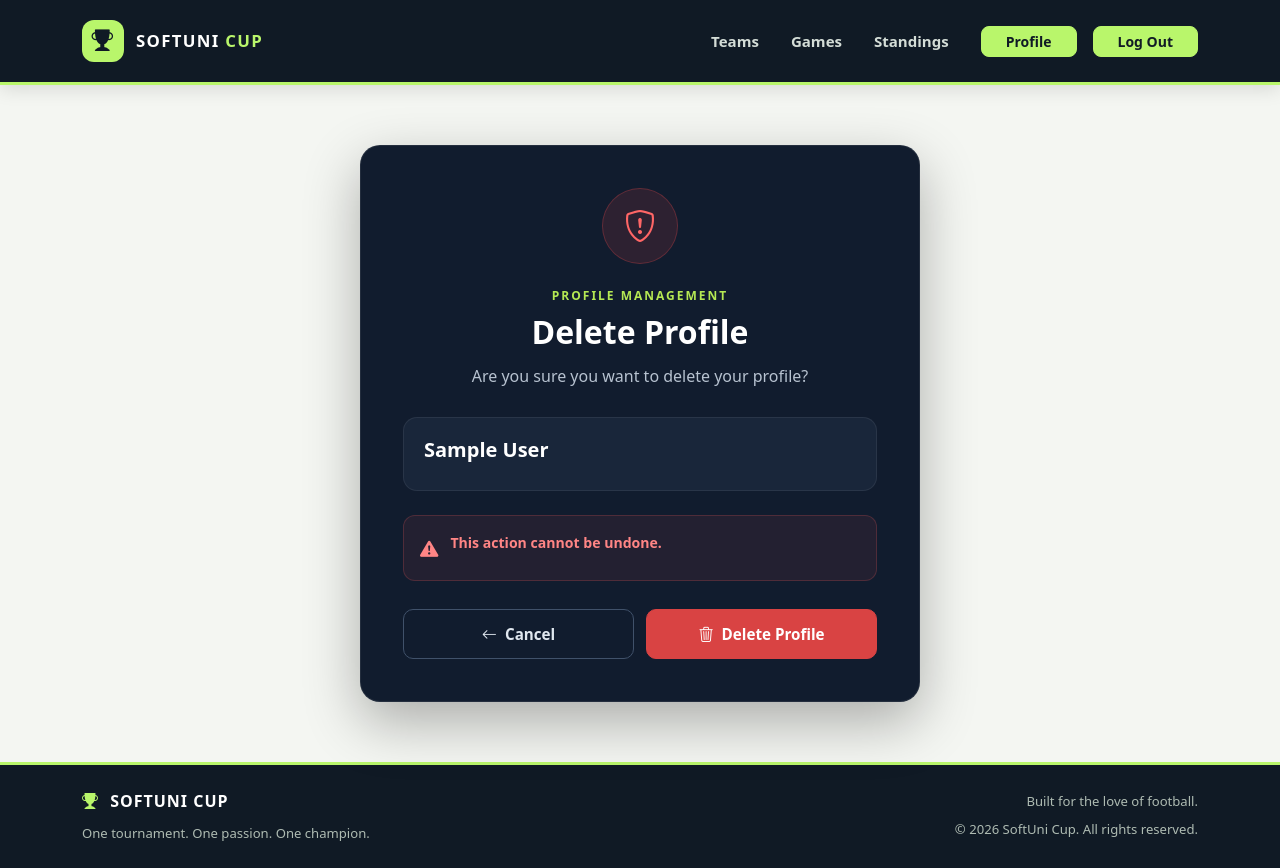
After one commit to Alisa2231/DjangoAdvancedAtSoftUni, a Django app: page /accounts/1/delete_profile/ in a window 1280 px wide. The commit adds this page. Run offline with Django 5.2, Linux system fonts and the light colour scheme; the visitor is signed in with stand-in values (Sample User, id 1); data comes from the database, SQL or seed files in the repository.

Commit message:
added profile delete page

```diff
--- a/accounts/urls.py
+++ b/accounts/urls.py
@@ -5,7 +5,7 @@ from django.urls import path, reverse_lazy, include
 from django.views import View
 
 from accounts.views import SoftUniLoginView, RegistrationView, login_view, logout_view, ProfileEditView, \
-    ProfileView
+    ProfileView, ProfileDeleteView
 
 app_name = 'accounts'
 
@@ -16,6 +16,7 @@ urlpatterns = [
     path('<int:pk>/', include([
         path('profile/', ProfileView.as_view(), name='profile'),
         path('edit_profile/', ProfileEditView.as_view(), name='update_profile'),
+        path('delete_profile/', ProfileDeleteView.as_view(), name='delete_profile'),
     ])),
     path('change-password/', PasswordChangeView.as_view(success_url=reverse_lazy('accounts:change_password_success')), name='change_password'),
     path('change-password-success/', PasswordChangeDoneView.as_view(), name='change_password_success'),
--- a/accounts/views.py
+++ b/accounts/views.py
@@ -7,7 +7,7 @@ from django.contrib.auth.views import LoginView, LogoutView
 from django.http import HttpRequest
 from django.shortcuts import render, redirect
 from django.urls import reverse_lazy, reverse
-from django.views.generic import CreateView, UpdateView, DetailView
+from django.views.generic import CreateView, UpdateView, DetailView, DeleteView
 
 from accounts.forms import RegistrationForm, ProfileUpdateForm
 
@@ -85,3 +85,10 @@ class ProfileEditView(LoginRequiredMixin, UpdateView):
 #         form.save()
 #         return redirect('accounts:profile')
 #     return render(request, 'accounts/profile_edit.html', {'form':form, 'page_title': 'Update Profile | SoftUni Cup'})
+
+class ProfileDeleteView(LoginRequiredMixin, DeleteView):
+    template_name = 'accounts/profile_delete.html'
+    extra_context = {'page_title': 'Delete Profile | SoftUni Cup'}
+    model = UserModel
+    context_object_name = 'user'
+    success_url = reverse_lazy('home')
--- a/templates/accounts/profile.html
+++ b/templates/accounts/profile.html
@@ -16,6 +16,9 @@
         <a href="{% url 'accounts:update_profile' pk=request.user.id %}" class="btn btn-accent btn-sm px-4">
            Update Profile
         </a>
+        <a href="{% url 'accounts:delete_profile' pk=request.user.id %}" class="btn btn-accent btn-sm px-4">
+           Delete Profile
+        </a>
     </li>
 
 
--- /dev/null
+++ b/templates/accounts/profile_delete.html
@@ -0,0 +1,50 @@
+{% extends 'common/base.html' %}
+
+{% block content %}
+<section class="delete-team-page">
+    <div class="delete-team-card">
+
+        <div class="delete-icon-wrapper">
+            <i class="bi bi-shield-exclamation"></i>
+        </div>
+
+        <p class="delete-eyebrow">PROFILE MANAGEMENT</p>
+
+        <h1>Delete Profile</h1>
+
+        <p class="delete-intro">
+            Are you sure you want to delete your profile?
+        </p>
+
+        <div class="team-preview">
+
+            <div class="team-preview-info">
+                <h2>{{ user.get_full_name }}</h2>
+            </div>
+        </div>
+
+        <div class="delete-warning">
+            <i class="bi bi-exclamation-triangle-fill"></i>
+            <p>
+                <strong>This action cannot be undone.</strong>
+            </p>
+        </div>
+
+        <form method="post" class="delete-team-form">
+            {% csrf_token %}
+
+            <a href="{% url 'accounts:profile' pk=user.id %}"
+               class="btn-cancel">
+                <i class="bi bi-arrow-left"></i>
+                Cancel
+            </a>
+
+            <button type="submit" class="btn-delete">
+                <i class="bi bi-trash3"></i>
+                Delete Profile
+            </button>
+        </form>
+
+    </div>
+</section>
+{% endblock %}
```
